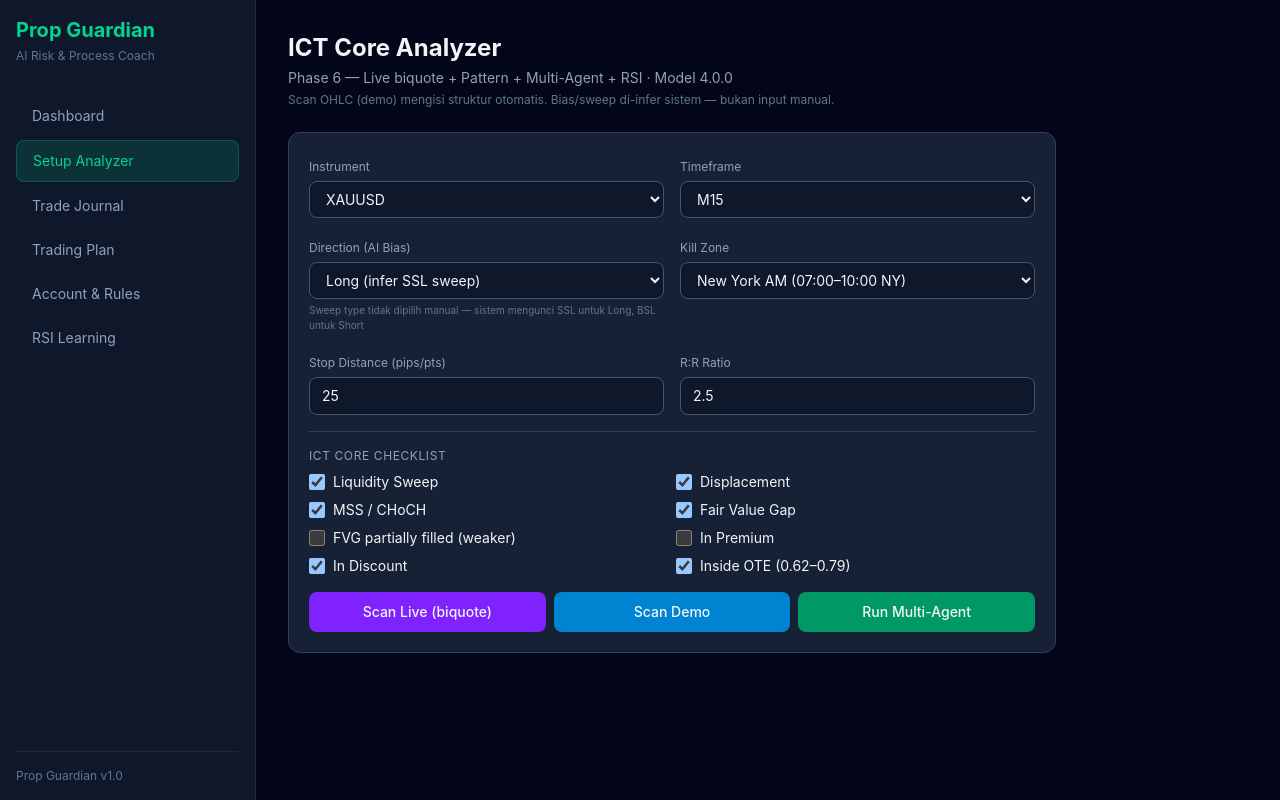
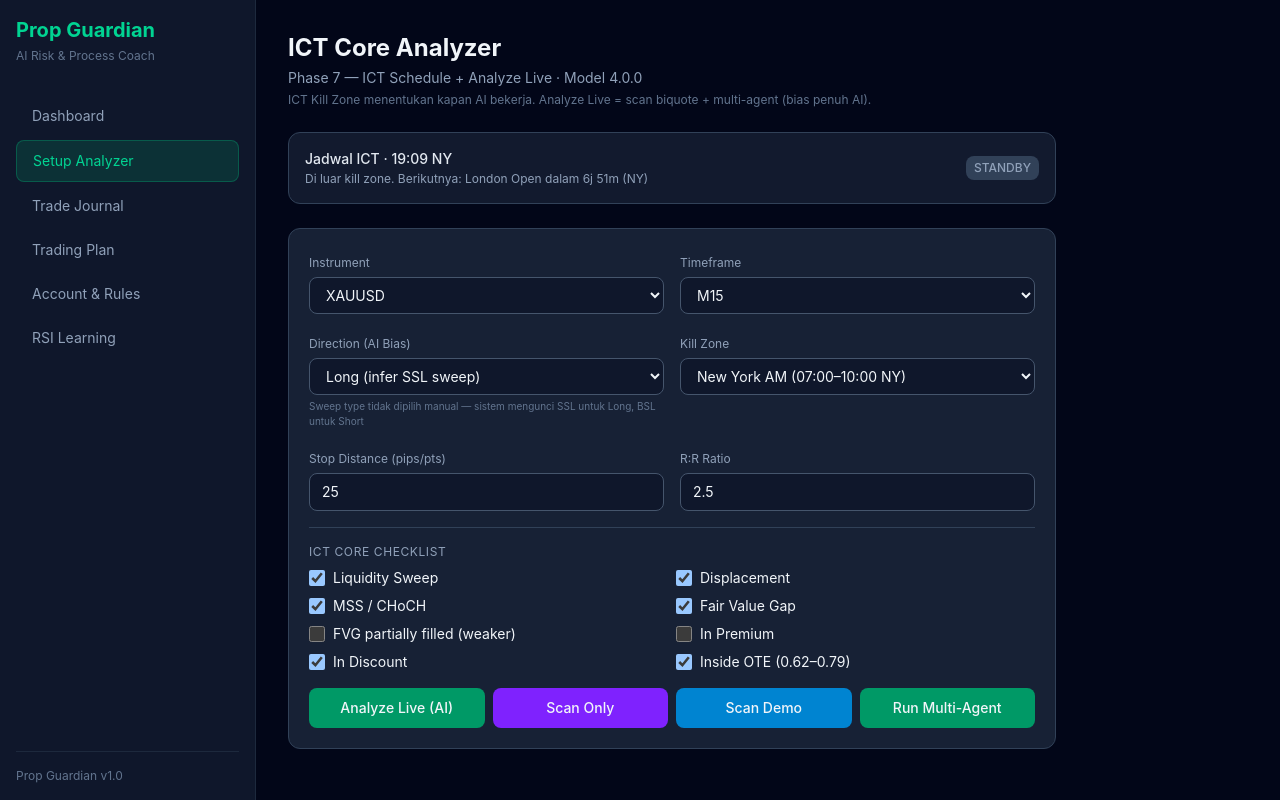
Before and after one commit to yudadunya/propguardians, a React (Vite) app: page /analyzer in a window 1280 px wide. Built offline with nearby package versions, Linux system fonts and the light colour scheme.

Commit message:
Phase 7: ICT kill zone schedule + Analyze Live one-click

```diff
--- /dev/null
+++ b/src/lib/killZoneSchedule.ts
@@ -0,0 +1,159 @@
+/**
+ * ICT Kill Zone schedule (New York time)
+ * AI should work hardest approaching / inside these windows.
+ */
+
+export type KillZoneId = 'london' | 'ny_am' | 'silver_bullet' | 'ny_pm' | 'outside'
+
+export interface KillZoneWindow {
+  id: KillZoneId
+  label: string
+  startHourNy: number // inclusive
+  endHourNy: number // exclusive
+  priority: 'high' | 'medium' | 'low'
+  description: string
+}
+
+/** NY local hours (EST/EDT approximate — user can refine with DST lib later) */
+export const ICT_WINDOWS: KillZoneWindow[] = [
+  {
+    id: 'london',
+    label: 'London Open',
+    startHourNy: 2,
+    endHourNy: 5,
+    priority: 'high',
+    description: 'Judas swing / London kill zone',
+  },
+  {
+    id: 'ny_am',
+    label: 'New York AM',
+    startHourNy: 7,
+    endHourNy: 10,
+    priority: 'high',
+    description: 'NY open continuation / reversal',
+  },
+  {
+    id: 'silver_bullet',
+    label: 'Silver Bullet',
+    startHourNy: 10,
+    endHourNy: 11,
+    priority: 'high',
+    description: '10:00–11:00 NY — high probability FVG window',
+  },
+  {
+    id: 'ny_pm',
+    label: 'New York PM',
+    startHourNy: 13,
+    endHourNy: 16,
+    priority: 'medium',
+    description: 'PM session — secondary setups',
+  },
+]
+
+export interface ScheduleStatus {
+  nowNy: Date
+  hourNy: number
+  minuteNy: number
+  activeZone: KillZoneId
+  activeWindow: KillZoneWindow | null
+  inKillZone: boolean
+  shouldWork: boolean // AI should actively scan
+  minutesToNext: number | null
+  nextWindow: KillZoneWindow | null
+  message: string
+}
+
+/** Approximate NY time from local clock (UTC-4 summer / UTC-5 winter rough) */
+export function getNyNow(date = new Date()): { date: Date; hour: number; minute: number } {
+  // Use America/New_York when available
+  try {
+    const fmt = new Intl.DateTimeFormat('en-US', {
+      timeZone: 'America/New_York',
+      hour: 'numeric',
+      minute: 'numeric',
+      hour12: false,
+      year: 'numeric',
+      month: '2-digit',
+      day: '2-digit',
+    })
+    const parts = Object.fromEntries(
+      fmt.formatToParts(date).map((p) => [p.type, p.value])
+    )
+    const hour = parseInt(parts.hour === '24' ? '0' : parts.hour, 10)
+    const minute = parseInt(parts.minute, 10)
+    return { date, hour, minute }
+  } catch {
+    const utc = date.getTime() + date.getTimezoneOffset() * 60000
+    const ny = new Date(utc - 4 * 3600000) // EDT fallback
+    return { date: ny, hour: ny.getUTCHours(), minute: ny.getUTCMinutes() }
+  }
+}
+
+function findActive(hour: number, minute: number): KillZoneWindow | null {
+  const t = hour + minute / 60
+  for (const w of ICT_WINDOWS) {
+    if (t >= w.startHourNy && t < w.endHourNy) return w
+  }
+  return null
+}
+
+function findNext(hour: number, minute: number): { window: KillZoneWindow; minutes: number } | null {
+  const nowMin = hour * 60 + minute
+  let best: { window: KillZoneWindow; minutes: number } | null = null
+
+  for (const w of ICT_WINDOWS) {
+    let startMin = w.startHourNy * 60
+    let delta = startMin - nowMin
+    if (delta <= 0) delta += 24 * 60 // next day
+    if (!best || delta < best.minutes) {
+      best = { window: w, minutes: delta }
+    }
+  }
+  return best
+}
+
+/** Pre-window: start working N minutes before kill zone opens */
+const PRE_WINDOW_MINUTES = 15
+
+export function getScheduleStatus(date = new Date()): ScheduleStatus {
+  const { hour, minute } = getNyNow(date)
+  const active = findActive(hour, minute)
+  const next = findNext(hour, minute)
+
+  let shouldWork = !!active
+  let message = ''
+
+  if (active) {
+    message = `Dalam ${active.label} — AI aktif menganalisa`
+    shouldWork = true
+  } else if (next && next.minutes <= PRE_WINDOW_MINUTES) {
+    shouldWork = true
+    message = `${next.minutes} menit menuju ${next.window.label} — AI standby / pre-scan`
+  } else if (next) {
+    const h = Math.floor(next.minutes / 60)
+    const m = next.minutes % 60
+    message = `Di luar kill zone. Berikutnya: ${next.window.label} dalam ${h}j ${m}m (NY)`
+    shouldWork = false
+  } else {
+    message = 'Jadwal kill zone tidak tersedia'
+    shouldWork = false
+  }
+
+  return {
+    nowNy: date,
+    hourNy: hour,
+    minuteNy: minute,
+    activeZone: active?.id || 'outside',
+    activeWindow: active,
+    inKillZone: !!active,
+    shouldWork,
+    minutesToNext: next?.minutes ?? null,
+    nextWindow: next?.window ?? null,
+    message,
+  }
+}
+
+export function formatNyTime(date = new Date()): string {
+  const { hour, minute } = getNyNow(date)
+  return `${String(hour).padStart(2, '0')}:${String(minute).padStart(2, '0')} NY`
+}
--- a/src/pages/Analyzer.tsx
+++ b/src/pages/Analyzer.tsx
@@ -4,6 +4,7 @@ import { runPhase1Pipeline, createDetectedSetup } from '../lib/agents'
 import { KILL_ZONES } from '../lib/ictCore'
 import { detectICTPattern, generateDemoCandles } from '../lib/patternDetector'
 import { fetchOhlc } from '../lib/marketData'
+import { getScheduleStatus, formatNyTime } from '../lib/killZoneSchedule'
 import type { ICTStructureInput, KillZone, SweepType, SynthesisOutput } from '../types/ict'
 import type { SetupAnalysis } from '../types'
 
@@ -50,6 +51,91 @@ export default function Analyzer() {
   const [scanNotes, setScanNotes] = useState<string[]>([])
   const [scanning, setScanning] = useState(false)
   const [scanError, setScanError] = useState<string | null>(null)
+  const [schedule, setSchedule] = useState(() => getScheduleStatus())
+
+  async function analyzeLive() {
+    setSchedule(getScheduleStatus())
+    setScanning(true)
+    setScanError(null)
+    setResult(null)
+    try {
+      const { candles, sourceSymbol, interval } = await fetchOhlc(
+        form.instrument,
+        form.timeframe,
+        120
+      )
+      const pattern = detectICTPattern(candles, form.instrument, form.timeframe)
+      if (!pattern) {
+        setScanNotes(['Analyze Live: pattern tidak terdeteksi'])
+        setScanning(false)
+        return
+      }
+      // AI determines bias fully — no manual direction
+      const nextForm = {
+        ...form,
+        direction: pattern.direction,
+        killZone: pattern.killZone,
+        hasLiquiditySweep: pattern.hasLiquiditySweep,
+        sweepType: pattern.sweepType,
+        hasDisplacement: pattern.hasDisplacement,
+        hasMSS: pattern.hasMSS,
+        hasFVG: pattern.hasFVG,
+        fvgPartiallyFilled: pattern.fvgPartiallyFilled,
+        inPremium: pattern.inPremium,
+        inDiscount: pattern.inDiscount,
+        inOTE: pattern.inOTE,
+        stopDistance: pattern.stopDistance,
+        rrRatio: pattern.rrRatio,
+      }
+      setForm(nextForm)
+      setScanNotes([
+        `ANALYZE LIVE ${sourceSymbol} ${interval} · ${candles.length} bars`,
+        `Bias AI: ${pattern.direction.toUpperCase()} (bukan manual)`,
+        ...pattern.notes,
+      ])
+
+      // Auto-run multi-agent with inferred structure
+      const inferredSweep = !nextForm.hasLiquiditySweep
+        ? 'none'
+        : nextForm.direction === 'long'
+          ? 'ssl'
+          : 'bsl'
+      const input = {
+        ...nextForm,
+        sweepType: inferredSweep as typeof nextForm.sweepType,
+        inDiscount: nextForm.direction === 'long',
+        inPremium: nextForm.direction === 'short',
+      }
+      const synthesis = runPhase1Pipeline(
+        input,
+        account,
+        personalRules,
+        dailyLog,
+        featureWeights
+      )
+      setResult(synthesis)
+      const detected = createDetectedSetup(input, synthesis)
+      addDetectedSetup(detected)
+      addAnalysis({
+        grade: synthesis.grade,
+        score: synthesis.combinedScore,
+        reasons: synthesis.reasons,
+        warnings: synthesis.warnings,
+        recommendedRisk: synthesis.risk.recommendedRiskPercent,
+        positionSize: synthesis.risk.positionSize,
+        advice: synthesis.advice,
+        instrument: nextForm.instrument,
+        direction: nextForm.direction,
+        session: nextForm.killZone,
+        timestamp: new Date().toISOString(),
+      })
+    } catch (e) {
+      setScanError(e instanceof Error ? e.message : 'Analyze Live gagal')
+      setScanNotes([])
+    } finally {
+      setScanning(false)
+    }
+  }
 
   async function scanLive() {
     setScanning(true)
@@ -163,11 +249,37 @@ export default function Analyzer() {
       <div>
         <h2 className="text-2xl font-bold">ICT Core Analyzer</h2>
         <p className="text-slate-400 text-sm mt-1">
-          Phase 6 — Live biquote + Pattern + Multi-Agent + RSI · Model {rsiModelVersion}
+          Phase 7 — ICT Schedule + Analyze Live · Model {rsiModelVersion}
         </p>
         <p className="text-slate-500 text-xs mt-1">
-          Scan OHLC (demo) mengisi struktur otomatis. Bias/sweep di-infer sistem — bukan input manual.
+          ICT Kill Zone menentukan kapan AI bekerja. Analyze Live = scan biquote + multi-agent (bias penuh AI).
         </p>
+      </div>
+
+      <div className={`rounded-xl p-4 border text-sm ${
+        schedule.inKillZone
+          ? 'bg-emerald-950/40 border-emerald-500/40'
+          : schedule.shouldWork
+            ? 'bg-amber-950/30 border-amber-500/30'
+            : 'bg-slate-800/60 border-slate-700'
+      }`}>
+        <div className="flex flex-wrap items-center justify-between gap-2">
+          <div>
+            <div className="font-medium text-slate-200">
+              Jadwal ICT · {formatNyTime()}
+            </div>
+            <div className="text-xs text-slate-400 mt-0.5">{schedule.message}</div>
+          </div>
+          <div className={`text-xs px-2 py-1 rounded-lg font-medium ${
+            schedule.inKillZone
+              ? 'bg-emerald-600/30 text-emerald-300'
+              : schedule.shouldWork
+                ? 'bg-amber-600/30 text-amber-300'
+                : 'bg-slate-700 text-slate-400'
+          }`}>
+            {schedule.inKillZone ? 'KILL ZONE AKTIF' : schedule.shouldWork ? 'PRE-WINDOW' : 'STANDBY'}
+          </div>
+        </div>
       </div>
 
       <div className="bg-slate-800/80 border border-slate-700 rounded-xl p-5 space-y-4">
@@ -293,11 +405,19 @@ export default function Analyzer() {
         <div className="flex flex-col sm:flex-row gap-2 mt-2">
           <button
             type="button"
+            onClick={analyzeLive}
+            disabled={scanning}
+            className="flex-1 px-4 py-2.5 bg-emerald-600 hover:bg-emerald-500 disabled:opacity-50 rounded-lg font-medium text-sm transition-colors"
+          >
+            {scanning ? 'Analyzing…' : 'Analyze Live (AI)'}
+          </button>
+          <button
+            type="button"
             onClick={scanLive}
             disabled={scanning}
             className="flex-1 px-4 py-2.5 bg-violet-600 hover:bg-violet-500 disabled:opacity-50 rounded-lg font-medium text-sm transition-colors"
           >
-            {scanning ? 'Scanning…' : 'Scan Live (biquote)'}
+            {scanning ? 'Scanning…' : 'Scan Only'}
           </button>
           <button
             type="button"
```
Also changed, not shown: 1 other file (tests, documents, lock files or other folders).
